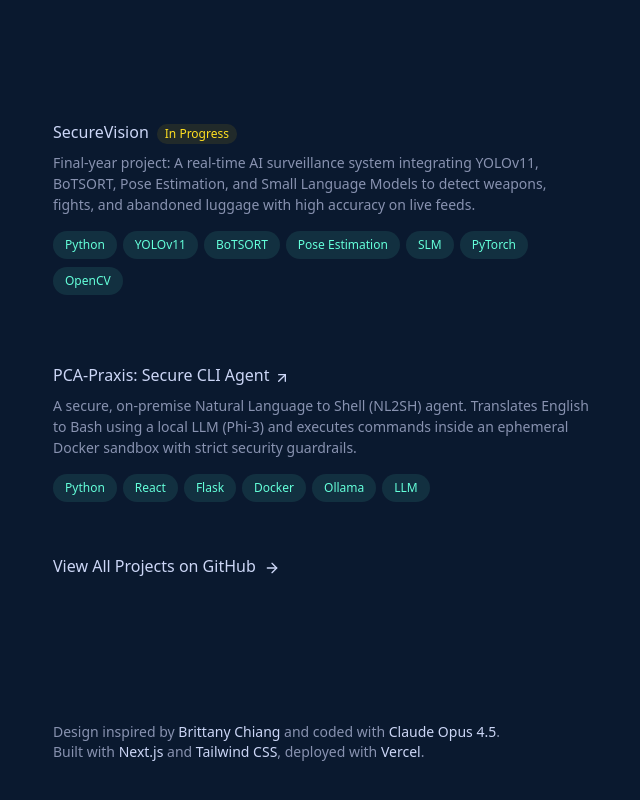
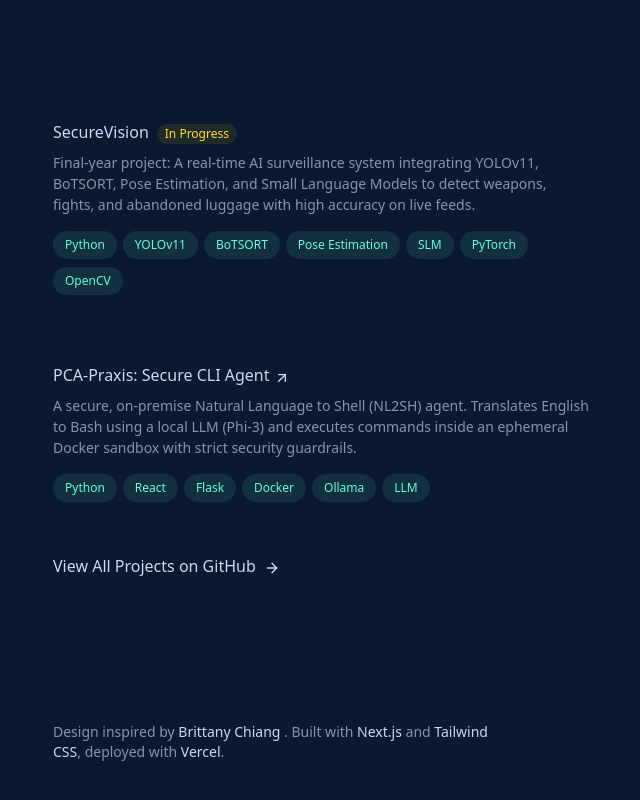
Before and after one commit to sm-abbas19/portfolio, a Next.js app: page / in a window 1280 px wide. Shown: the part 1349-2149 px from the top of the page, without its empty margins (595-1235 px from the left). Built offline with nearby package versions, Linux system fonts and the light colour scheme.

Commit message:
edited footer

```diff
--- a/src/components/Footer.tsx
+++ b/src/components/Footer.tsx
@@ -11,15 +11,7 @@ export default function Footer() {
         >
           Brittany Chiang
         </a>{" "}
-        and coded with{" "}
-        <a
-          href="https://www.anthropic.com/claude"
-          className="font-medium text-[#ccd6f6] hover:text-[#64ffda] focus-visible:text-[#64ffda]"
-          target="_blank"
-          rel="noreferrer noopener"
-        >
-          Claude Opus 4.5
-        </a>
+
         . Built with{" "}
         <a
           href="https://nextjs.org/"
```
